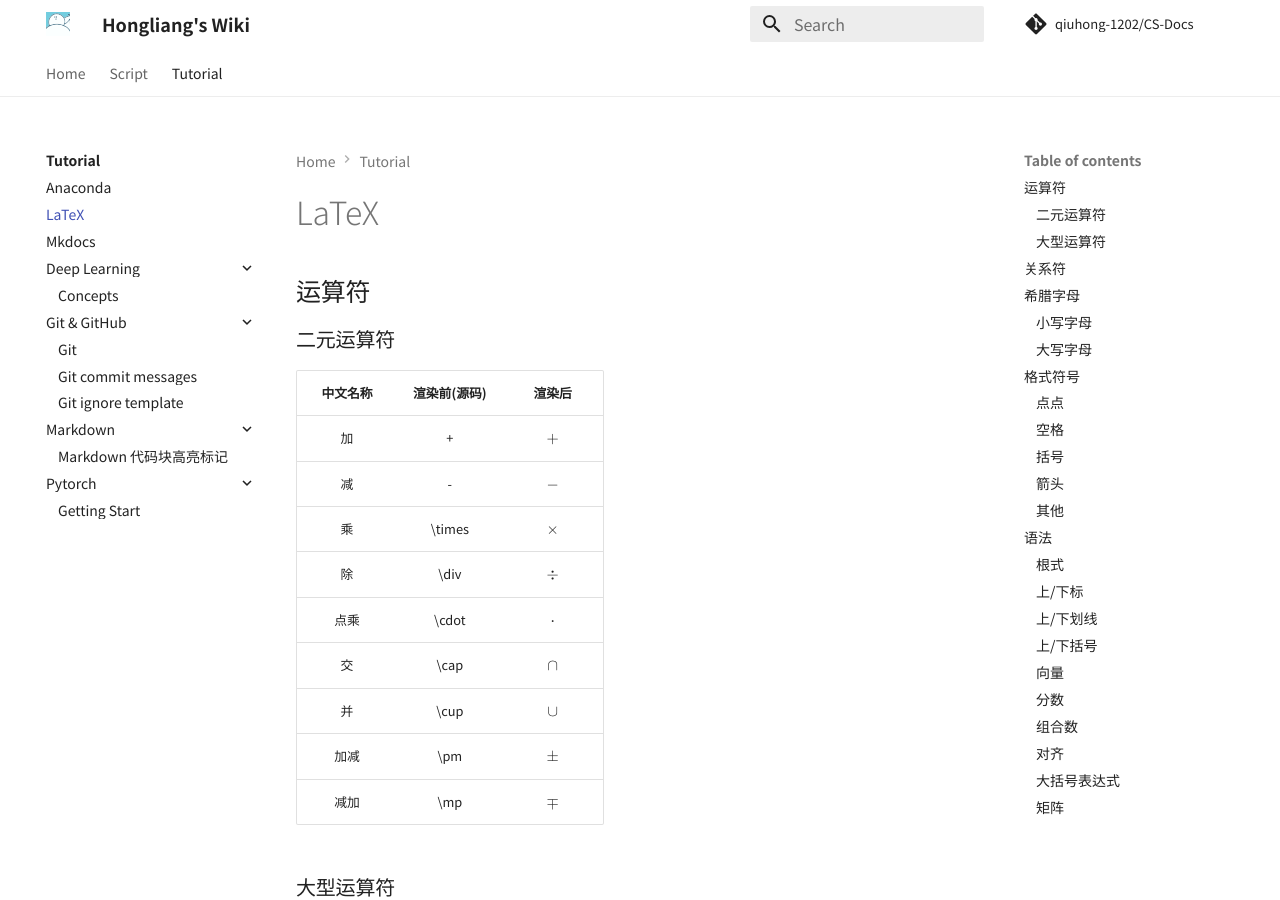
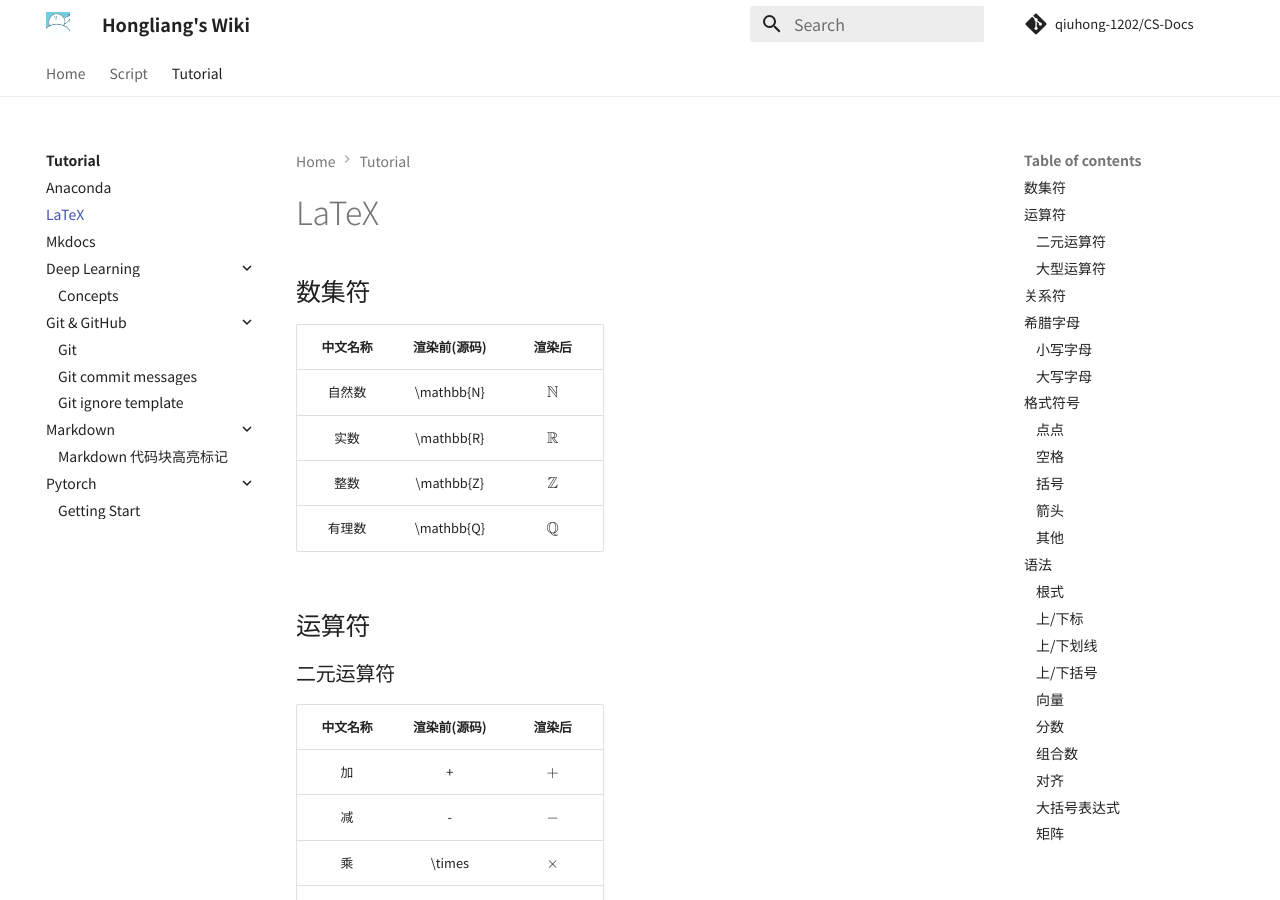
Before and after one commit to QiuHong-1202/CS-Document, an MkDocs documentation site: the page built from docs/Tutorial/LaTeX.md, in a window 1280 px wide and 900 px high. Built offline with MkDocs 1.6.1 and Material for MkDocs 9.7.7, drawn with Linux system fonts in a browser that asks for light colours; nearby versions of some CDN libraries; comment, search, counter and statistics services are not loaded.

Commit message:
docs: add latex 数集符

```diff
--- a/docs/Tutorial/LaTeX.md
+++ b/docs/Tutorial/LaTeX.md
@@ -1,4 +1,13 @@
 # LaTeX
+
+## 数集符
+
+| 中文名称 | 渲染前(源码) |    渲染后    |
+| :------: | :----------: | :----------: |
+|  自然数  |  \mathbb{N}  | $\mathbb{N}$ |
+|   实数   |  \mathbb{R}  | $\mathbb{R}$ |
+|   整数   |  \mathbb{Z}  | $\mathbb{Z}$ |
+|  有理数  |  \mathbb{Q}  | $\mathbb{Q}$ |
 
 ## 运算符
 
```
